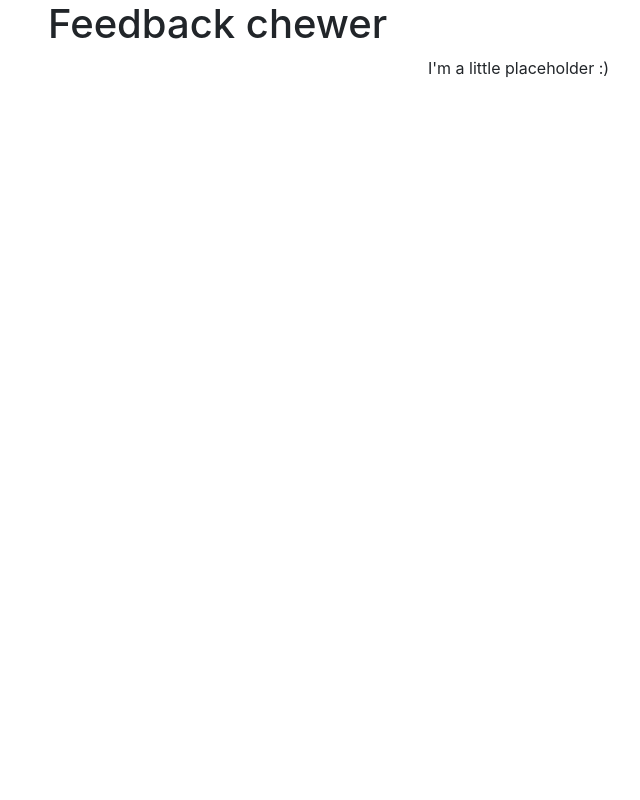
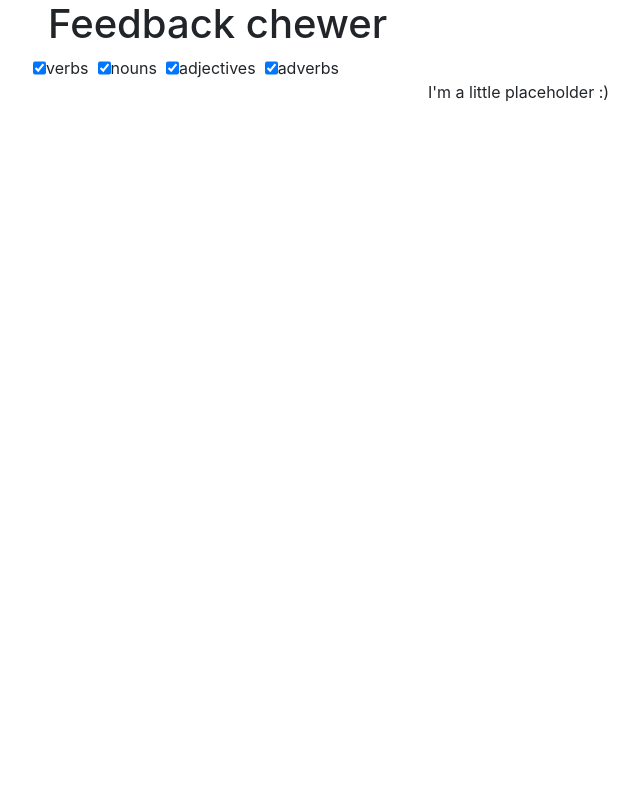
Before and after one commit to voidcase/feedback-chewer, a Flask app: page / in a window 1280 px wide. Shown: the whole page, without its empty margins (37-677 px from the left). Run offline with Flask 2, Linux system fonts and the light colour scheme; data that the repository does not hold is empty; parts of the project's set-up code (start-up, migrations or seed data) failed here and were passed over; some libraries are stand-ins or nearby versions.

Commit message:
dead checkboxes

```diff
--- a/templates/overview.html
+++ b/templates/overview.html
@@ -15,6 +15,16 @@
 <div class="container">
     <div class="page-header">
         <h1 id="header">Feedback chewer</h1>
+    </div>
+    <div class="row">
+        <div class="col-xs-12" id="control-bar">
+            <div class="input-group">
+                <input type="checkbox" id="include-verbs" checked> verbs &nbsp;
+                <input type="checkbox" id="include-nouns" checked> nouns &nbsp;
+                <input type="checkbox" id="include-adjectives" checked> adjectives &nbsp;
+                <input type="checkbox" id="include-adverbs" checked> adverbs &nbsp;
+            </div>
+        </div>
     </div>
     <div class="row">
         <div class="col-sm-4">
```
